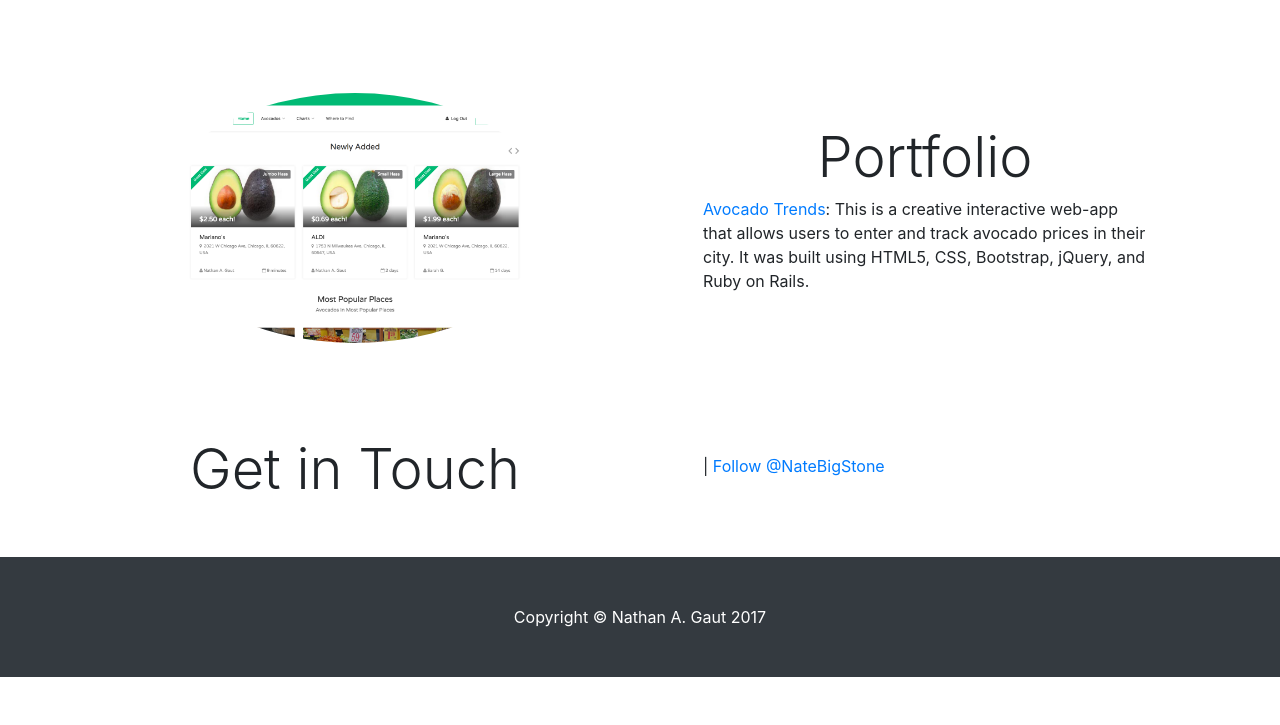
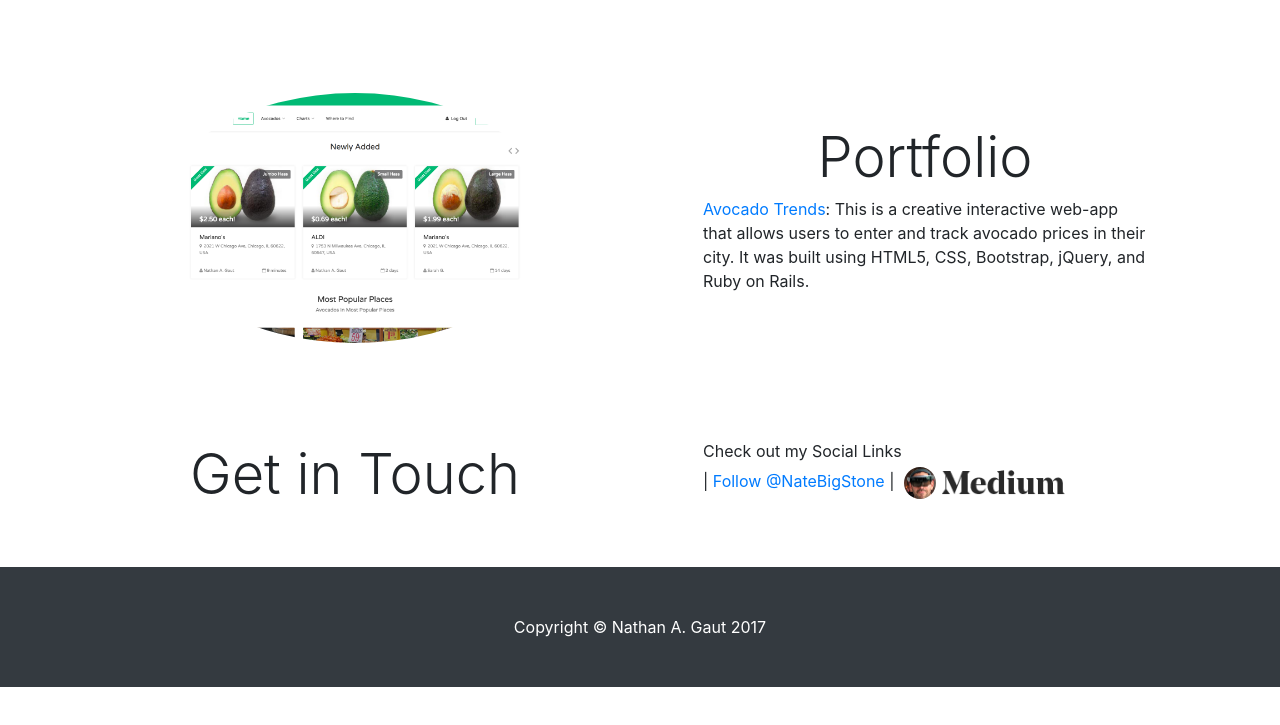
Before and after one commit to NateBigStone/NateBigStone.github.io, a website: page index.html in a window 1280 px wide. Shown: the part 1150-1875 px from the top of the page. Drawn offline with Linux system fonts and the light colour scheme.

Commit message:
Medium Link

```diff
--- a/index.html
+++ b/index.html
@@ -1,17 +1,13 @@
 <!DOCTYPE html>
 <html lang="en">
-
   <head>
     <meta charset="utf-8">
     <meta name="viewport" content="width=device-width, initial-scale=1, shrink-to-fit=no">
     <meta name="description" content="">
     <meta name="author" content="">
-
     <title>Nathan A. Gaut - Web Developer</title>
-
     <!-- Bootstrap core CSS -->
     <link href="vendor/bootstrap/css/bootstrap.min.css" rel="stylesheet">
-
     <!-- Custom styles for this template -->
     <link href="css/one-page-wonder.css" rel="stylesheet">
   </head>
@@ -94,11 +90,13 @@
         <div class="row align-items-center">
           <div class="col-md-6 order-2">
             <div class="p-5">
-            <p align="left">
+            <p align="left">Check out my Social Links<br>
               <script src="//platform.linkedin.com/in.js" type="text/javascript"></script>
               <script type="IN/MemberProfile" data-id="https://www.linkedin.com/in/nathangaut" data-format="hover" data-related="false" data-text="Nathan A. Gaut"></script>
                |
               <a href="https://twitter.com/NateBigStone?ref_src=twsrc%5Etfw" class="twitter-follow-button" data-show-count="false">Follow @NateBigStone</a><script async src="//platform.twitter.com/widgets.js" charset="utf-8"></script>
+               |
+               <a href="https://medium.com/@NateBigStone" target="_blank"><img src="img/medium-link.png"></a>
               </p>
             </div>
           </div>
```
Also changed, not shown: img/medium-link.png (added).
